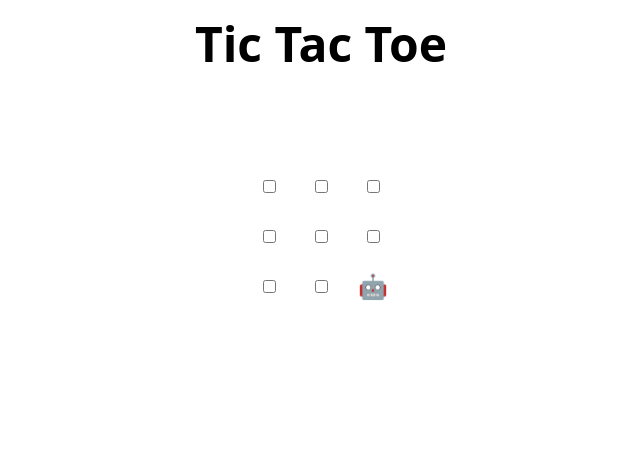
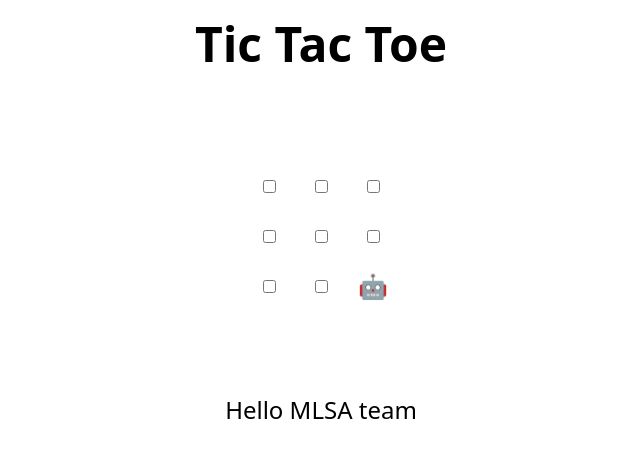
Before and after one commit to niki7664/MLSAtask1, a plain HTML site: page index.html in a window 1280 px wide. Shown: the whole page, without its empty margins (319-959 px from the left). Drawn offline with Linux system fonts and the light colour scheme.

Commit message:
Update index.html
Niki Kayastha onboarding process

```diff
--- a/index.html
+++ b/index.html
@@ -47,6 +47,7 @@
   </tr>
 </table>
 
+<p>Hello MLSA team</p>
 <h2 hidden>Game over, refresh to play again 🧑‍💻 🤖!</h2>
 
 <script>
```
